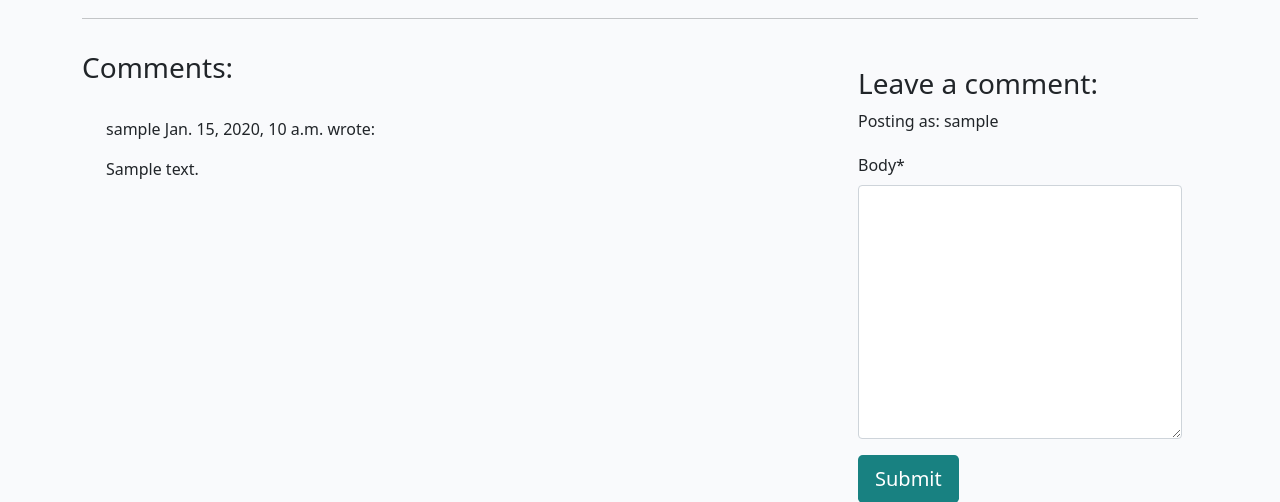
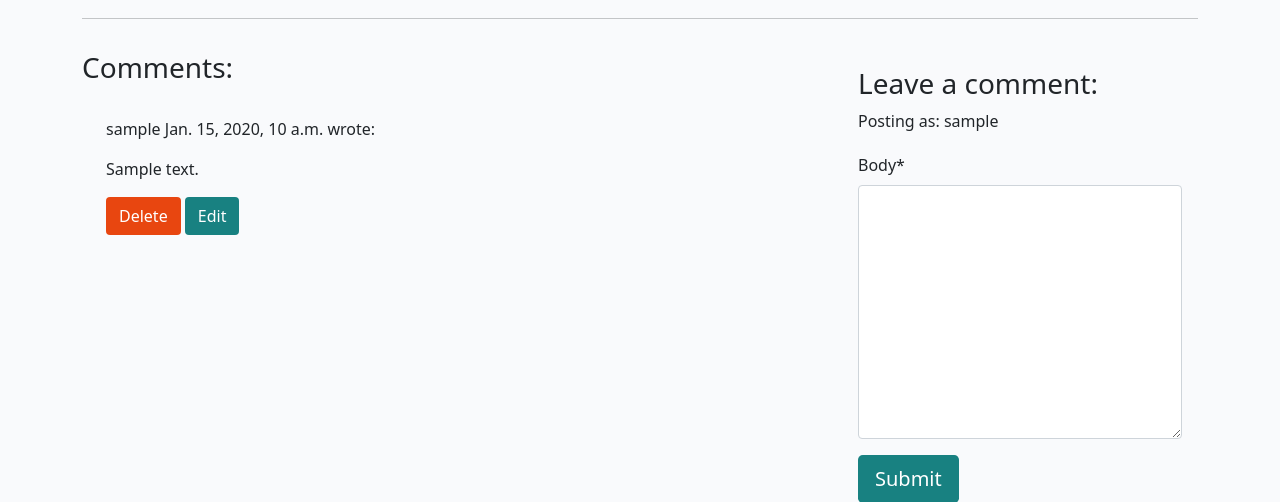
Before and after one commit to nazar0309/django-blog, a Django app: a page that uses templates/base.html in a window 1280 px wide. Shown: the part 534-1036 px from the top of the page. Run offline with Django 4.2, Linux system fonts and the light colour scheme; a user stored in the database is signed in; tables that the repository leaves empty hold one stand-in row (values such as "Sample post"); some libraries are stand-ins or nearby versions.

Commit message:
Add functionality to delete and update the comments

```diff
--- a/blog/templates/blog/post_detail.html
+++ b/blog/templates/blog/post_detail.html
@@ -66,6 +66,12 @@
             This comment is awaiting approval
           </p>
           {% endif %}
+          {% if user.is_authenticated and comment.author == user %}
+          <button class="btn btn-delete"
+          comment_id="{{ comment.id }}">Delete</button>
+          <button class="btn btn-edit"
+            comment_id="{{ comment.id }}">Edit</button>
+          {% endif %}
         </div>
         <!-- Our for loop ends here -->
         {% endfor %}
@@ -91,5 +97,32 @@
       </div>
   </div>
 </div>
+<!-- Delete confirmation modal -->
+<div class="modal fade" id="deleteModal" tabindex="-1"
+  aria-labelledby="deleteModalLabel" aria-hidden="true">
+  <div class="modal-dialog">
+    <div class="modal-content">
+      <div class="modal-header">
+        <h5 class="modal-title"
+          id="deleteModalLabel">Delete comment?</h5>
+        <button type="button" class="btn-close"
+          data-bs-dismiss="modal" aria-label="Close"></button>
+      </div>
+      <div class="modal-body">
+        Are you sure you want to delete your comment?
+        This action cannot be undone.
+      </div>
+      <div class="modal-footer">
+        <button type="button" class="btn btn-secondary"
+          data-bs-dismiss="modal">Close</button>
+        <a id="deleteConfirm" href="#" class="btn
+          btn-danger">Delete</a>
+      </div>
+    </div>
+  </div>
+</div>
+{% endblock content %}
 
-{% endblock content %}
+{% block extras %}
+<script src="{% static 'js/comments.js' %}"></script>
+{% endblock %}
--- a/blog/urls.py
+++ b/blog/urls.py
@@ -4,5 +4,9 @@ from django.urls import path
 urlpatterns = [
     path('', views.PostList.as_view(), name='home'),
     path('<slug:slug>/', views.post_detail, name='post_detail'),
+    path('<slug:slug>/edit_comment/<int:comment_id>',
+        views.comment_edit, name='comment_edit'),
+    path('<slug:slug>/delete_comment/<int:comment_id>',
+        views.comment_delete, name='comment_delete'),
 
 ]
--- a/blog/views.py
+++ b/blog/views.py
@@ -1,7 +1,8 @@
-from django.shortcuts import render, get_object_or_404
+from django.shortcuts import render, get_object_or_404, reverse
 from django.views import generic
-from .models import Post
+from .models import Post, Comment
 from .forms import CommentForm
+from django.http import HttpResponseRedirect
 from django.contrib import messages
 
 class PostList(generic.ListView):
@@ -39,7 +40,7 @@ def post_detail(request, slug):
             messages.add_message(
                 request, messages.SUCCESS,
                 'Comment submitted and awaiting approval'
-    )
+                )
 
     comment_form = CommentForm()
     print('Rendering template...')
@@ -52,3 +53,43 @@ def post_detail(request, slug):
          "comment_form": comment_form,
         },
     )
+
+def comment_edit(request, slug, comment_id):
+    """
+    view to edit comments
+    """
+    if request.method == "POST":
+
+        queryset = Post.objects.filter(status=1)
+        post = get_object_or_404(queryset, slug=slug)
+        comment = get_object_or_404(Comment, pk=comment_id)
+        comment_form = CommentForm(data=request.POST, instance=comment)
+
+        if comment_form.is_valid() and comment.author == request.user:
+            comment = comment_form.save(commit=False)
+            comment.post = post
+            comment.approved = False
+            comment.save()
+            messages.add_message(request, messages.SUCCESS, 'Comment Updated!')
+        else:
+            messages.add_message(request, messages.ERROR, 'Error updating comment!')
+
+    return HttpResponseRedirect(reverse('post_detail', args=[slug]))
+
+
+
+def comment_delete(request, slug, comment_id):
+    """
+    view to delete comment
+    """
+    queryset = Post.objects.filter(status=1)
+    post = get_object_or_404(queryset, slug=slug)
+    comment = get_object_or_404(Comment, pk=comment_id)
+
+    if comment.author == request.user:
+        comment.delete()
+        messages.add_message(request, messages.SUCCESS, 'Comment deleted!')
+    else:
+        messages.add_message(request, messages.ERROR, 'You can only delete your own comments!')
+
+    return HttpResponseRedirect(reverse('post_detail', args=[slug]))
--- a/codestar/settings.py
+++ b/codestar/settings.py
@@ -29,7 +29,7 @@ TEMPLATES_DIR = os.path.join(BASE_DIR, 'templates')
 SECRET_KEY = os.environ.get("SECRET_KEY")
 
 # SECURITY WARNING: don't run with debug turned on in production!
-DEBUG = True
+DEBUG = False
 
 ALLOWED_HOSTS = ['.herokuapp.com','127.0.0.1', 'localhost']
 
--- /dev/null
+++ b/static/js/comments.js
@@ -0,0 +1,46 @@
+const editButtons = document.getElementsByClassName("btn-edit");
+const commentText = document.getElementById("id_body");
+const commentForm = document.getElementById("commentForm");
+const submitButton = document.getElementById("submitButton");
+
+/**
+* Initializes edit functionality for the provided edit buttons.
+*
+* For each button in the `editButtons` collection:
+* - Retrieves the associated comment's ID upon click.
+* - Fetches the content of the corresponding comment.
+* - Populates the `commentText` input/textarea with the comment's content for editing.
+* - Updates the submit button's text to "Update".
+* - Sets the form's action attribute to the `edit_comment/{commentId}` endpoint.
+*/
+for (let button of editButtons) {
+  button.addEventListener("click", (e) => {
+    let commentId = e.target.getAttribute("comment_id");
+    let commentContent = document.getElementById(`comment${commentId}`).innerText;
+    commentText.value = commentContent;
+    submitButton.innerText = "Update";
+    commentForm.setAttribute("action", `edit_comment/${commentId}`);
+  });
+}
+
+const deleteModal = new bootstrap.Modal(document.getElementById("deleteModal"));
+const deleteButtons = document.getElementsByClassName("btn-delete");
+const deleteConfirm = document.getElementById("deleteConfirm");
+
+/**
+* Initializes deletion functionality for the provided delete buttons.
+*
+* For each button in the `deleteButtons` collection:
+* - Retrieves the associated comment's ID upon click.
+* - Updates the `deleteConfirm` link's href to point to the
+* deletion endpoint for the specific comment.
+* - Displays a confirmation modal (`deleteModal`) to prompt
+* the user for confirmation before deletion.
+*/
+for (let button of deleteButtons) {
+    button.addEventListener("click", (e) => {
+      let commentId = e.target.getAttribute("comment_id");
+      deleteConfirm.href = `delete_comment/${commentId}`;
+      deleteModal.show();
+    });
+  }
--- a/static/js/script.js
+++ /dev/null
@@ -1 +0,0 @@
-console.log('Hello, world!')
--- a/templates/base.html
+++ b/templates/base.html
@@ -119,6 +119,11 @@
         integrity="sha384-gtEjrD/SeCtmISkJkNUaaKMoLD0//ElJ19smozuHV6z3Iehds+3Ulb9Bn9Plx0x4" crossorigin="anonymous">
         </script>
     <script src={%static 'js/script.js'%}></script>
+
+
+
+    {% block extras %}
+    {% endblock %}
 </body>
 
 </html>
```
